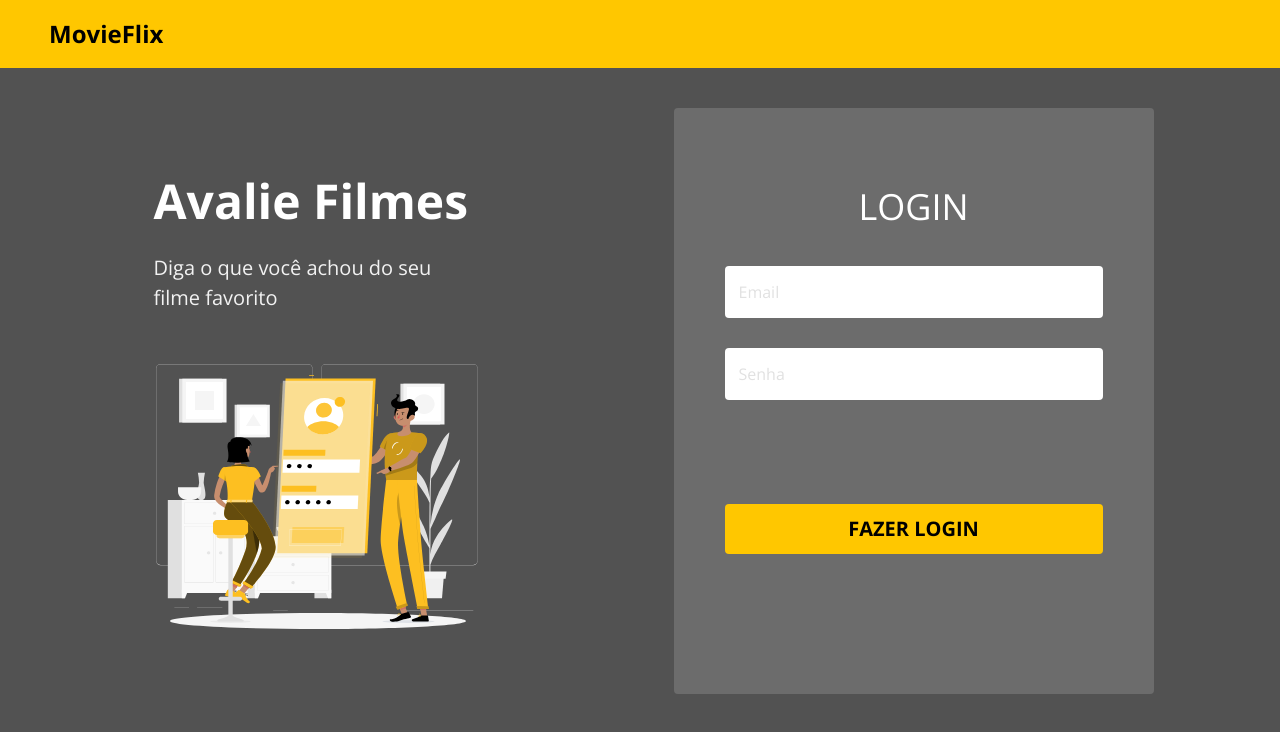
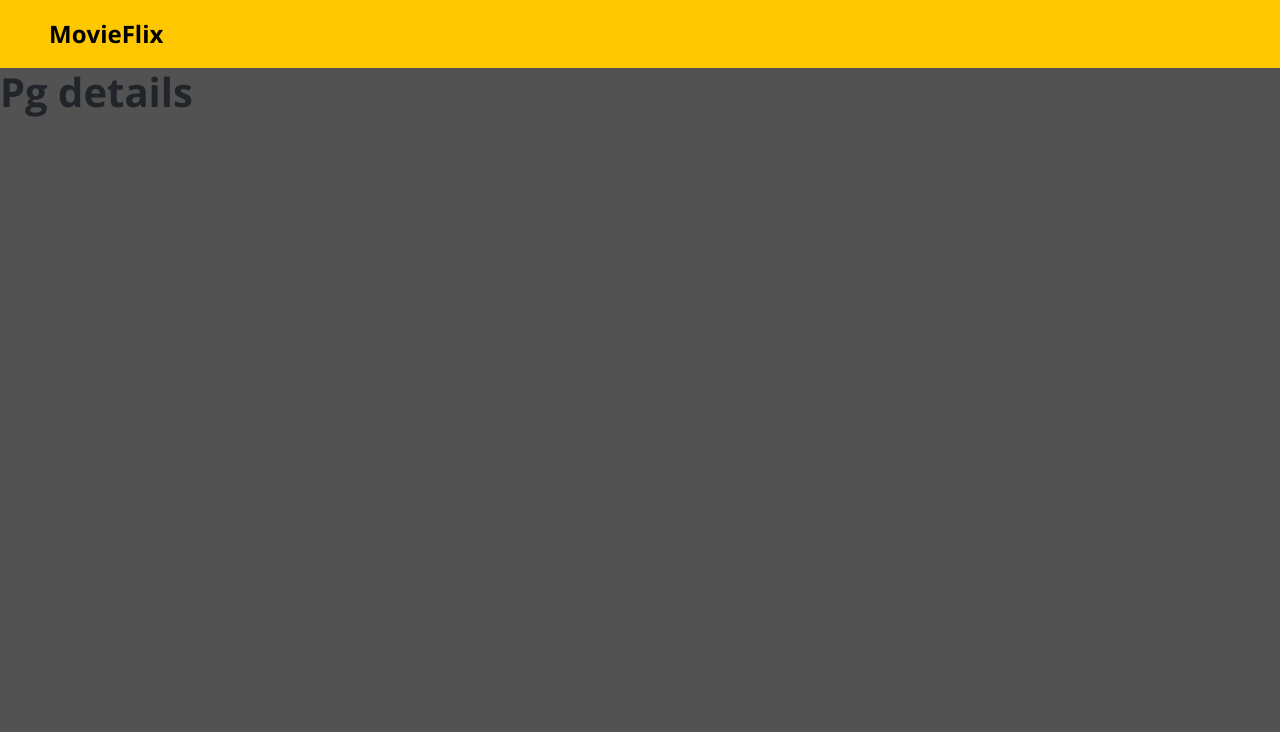
Before and after one commit to JairTorezone/dsmovieFlix-react, a React (Create React App) app: page /movies/1 in a window 1280 px wide. Shown: the top 732 px of the page. Built offline with nearby package versions, Linux system fonts and the light colour scheme; the HTML template or start-up script is replaced by a standard one.

Commit message:
add routes

```diff
--- a/src/App.tsx
+++ b/src/App.tsx
@@ -1,9 +1,9 @@
 import "assets/styles/custom.scss";
 import "./App.css";
-import Home from "pages/Home";
+import Routes from "Routes";
 
 function App() {
-  return <Home />;
+  return <Routes />;
 }
 
 export default App;
--- /dev/null
+++ b/src/Routes.tsx
@@ -0,0 +1,24 @@
+import Home from "pages/Home";
+import Navbar from "components/Navbar";
+import MovieCatalog from "pages/Private/MovieCatalog";
+import MovieDetails from "pages/Private/MovieDetails";
+import { BrowserRouter, Route, Switch } from "react-router-dom";
+
+const Routes = () => (
+  <BrowserRouter>
+    <Navbar />
+    <Switch>
+      <Route path="/" exact>
+        <Home />
+      </Route>
+      <Route path="/movies" exact>
+        <MovieCatalog />
+      </Route>
+      <Route path="/movies/:movieId" exact>
+        <MovieDetails />
+      </Route>
+    </Switch>
+  </BrowserRouter>
+);
+
+export default Routes;
--- a/src/pages/Home/index.tsx
+++ b/src/pages/Home/index.tsx
@@ -7,7 +7,6 @@ import "./styles.css";
 const Home = () => {
   return (
     <div>
-      <Navbar />
       <div className="dsmovies-home-container">
         <div className="dsmovies-home-content">
           <div className="home-description">
--- /dev/null
+++ b/src/pages/Private/MovieCatalog/index.tsx
@@ -0,0 +1,11 @@
+import "./styles.css";
+
+const MovieCatalog = () => {
+  return (
+    <div>
+      <h1>Ola mundo</h1>
+    </div>
+  );
+};
+
+export default MovieCatalog;
--- /dev/null
+++ b/src/pages/Private/MovieCatalog/styles.css
@@ -0,0 +1,3 @@
+ul {
+  border: 1px solid red;
+}
--- /dev/null
+++ b/src/pages/Private/MovieDetails/index.tsx
@@ -0,0 +1,9 @@
+function MovieDetails() {
+  return (
+    <div>
+      <h1>Pg details</h1>
+    </div>
+  );
+}
+
+export default MovieDetails;
```
Also changed, not shown: src/pages/Private/MovieDetails/styles.css (added).
